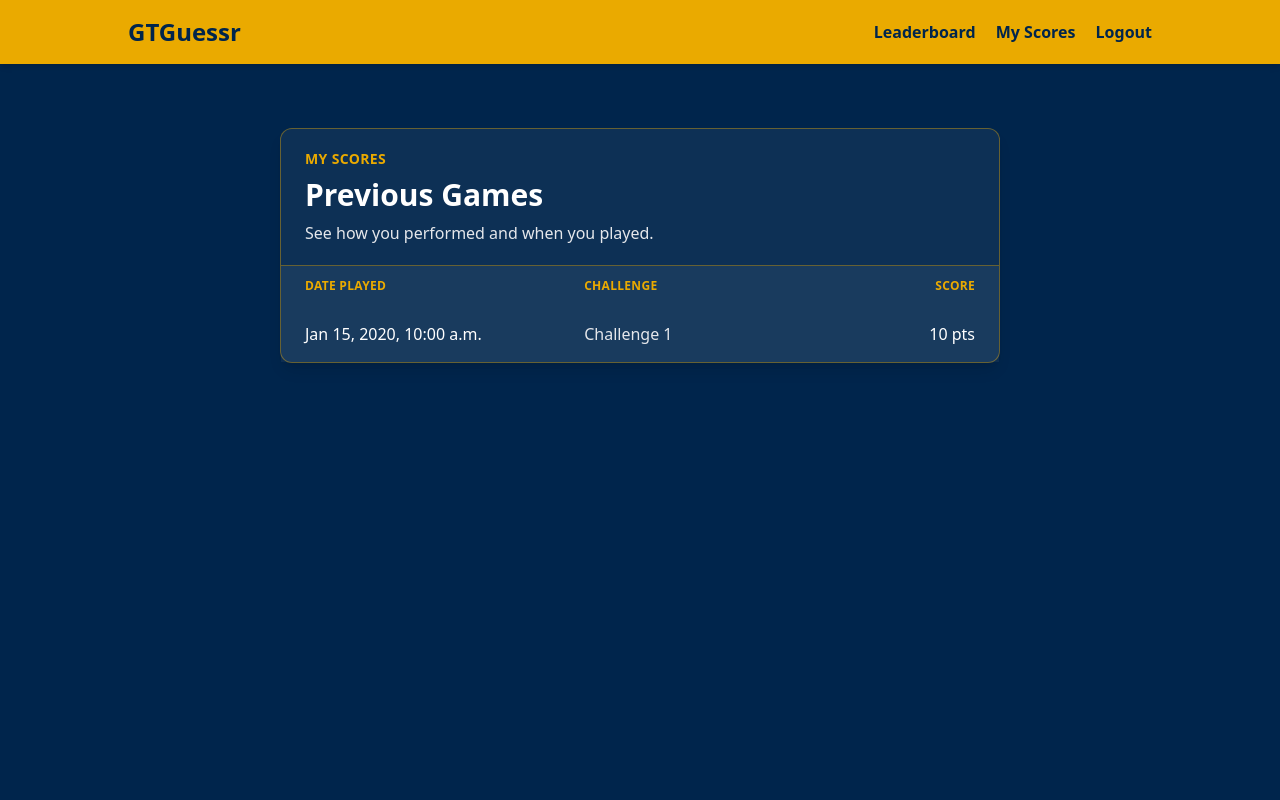
After one commit to wynnson/GTGuessr, a Django app: page /play/history/ in a window 1280 px wide. The commit adds this page. Run offline with Django 5.2, Linux system fonts and the light colour scheme; a user stored in the database is signed in; tables that the repository leaves empty hold one stand-in row (values such as "Sample post"); some libraries are stand-ins or nearby versions.

Commit message:
Past scores (#5)
* leaderboard

* view past scores

* rm dup pics

```diff
--- a/GTGuessr/templates/base.html
+++ b/GTGuessr/templates/base.html
@@ -36,6 +36,7 @@
       <div class="space-x-4">
         <a href="{% url 'gameplay.leaderboard' %}" class="hover:underline">Leaderboard</a>
         {% if user.is_authenticated %}
+          <a href="{% url 'gameplay.history' %}" class="hover:underline">My Scores</a>
           <a href="{% url 'accounts.logout' %}" class="hover:underline">Logout</a>
         {% else %}
           <a href="{% url 'accounts.login' %}" class="hover:underline">Login</a>
--- /dev/null
+++ b/gameplay/templates/gameplay/history.html
@@ -0,0 +1,35 @@
+{% extends "base.html" %}
+{% block title %}My Scores{% endblock %}
+{% block content %}
+<div class="bg-white/5 border border-gtgold/40 rounded-xl shadow-lg">
+  <div class="px-6 py-5 border-b border-gtgold/40">
+    <p class="text-sm uppercase tracking-wide text-gtgold font-semibold">My Scores</p>
+    <h1 class="text-3xl font-bold text-white mt-2">Previous Games</h1>
+    <p class="text-gray-200 mt-2">See how you performed and when you played.</p>
+  </div>
+
+  {% if guesses %}
+    <div class="grid grid-cols-12 px-6 py-3 text-xs font-semibold text-gtgold uppercase tracking-wide bg-white/5">
+      <div class="col-span-5">Date Played</div>
+      <div class="col-span-4">Challenge</div>
+      <div class="col-span-3 text-right">Score</div>
+    </div>
+
+    <div class="divide-y divide-gtgold/30">
+      {% for guess in guesses %}
+        <div class="grid grid-cols-12 items-center px-6 py-4 bg-white/5">
+          <div class="col-span-5 text-white">{{ guess.created_at|date:"M j, Y, g:i a" }}</div>
+          <div class="col-span-4 text-gray-200">Challenge {{ guess.challenge.id }}</div>
+          <div class="col-span-3 text-right text-white">{{ guess.score|default:0 }} pts</div>
+        </div>
+      {% endfor %}
+    </div>
+  {% else %}
+    <div class="p-6 text-center text-gray-200">
+      <p class="text-lg font-semibold text-white">No games recorded yet.</p>
+      <p class="mt-2">Play a round to see your scores here.</p>
+      <a href="{% url 'gameplay.start' %}" class="inline-block mt-4 bg-gtgold text-gtblue px-5 py-2 rounded-md font-semibold hover:bg-yellow-400">Start Playing</a>
+    </div>
+  {% endif %}
+</div>
+{% endblock %}
--- a/gameplay/urls.py
+++ b/gameplay/urls.py
@@ -3,6 +3,7 @@ from . import views
 
 urlpatterns = [
     path("leaderboard/", views.leaderboard, name="gameplay.leaderboard"),
+    path("history/", views.history, name="gameplay.history"),
     path("start/", views.start_play, name="gameplay.start"),
     path("<int:challenge_id>/", views.play, name="gameplay.play"),
     path("result/<int:guess_id>/", views.result, name="gameplay.result"),
--- a/gameplay/views.py
+++ b/gameplay/views.py
@@ -124,3 +124,14 @@ def leaderboard(request):
     return render(request, "gameplay/leaderboard.html", {
         "leaderboard": leaderboard_entries,
     })
+
+
+@login_required
+def history(request):
+    guesses = (
+        Guess.objects.filter(player=request.user, score__isnull=False)
+        .select_related("challenge")
+        .order_by("-created_at")
+    )
+
+    return render(request, "gameplay/history.html", {"guesses": guesses})
```
Also changed, not shown: media/challenges/gtguessr2_jeOXlmk.jpg (deleted), 2 other files.
